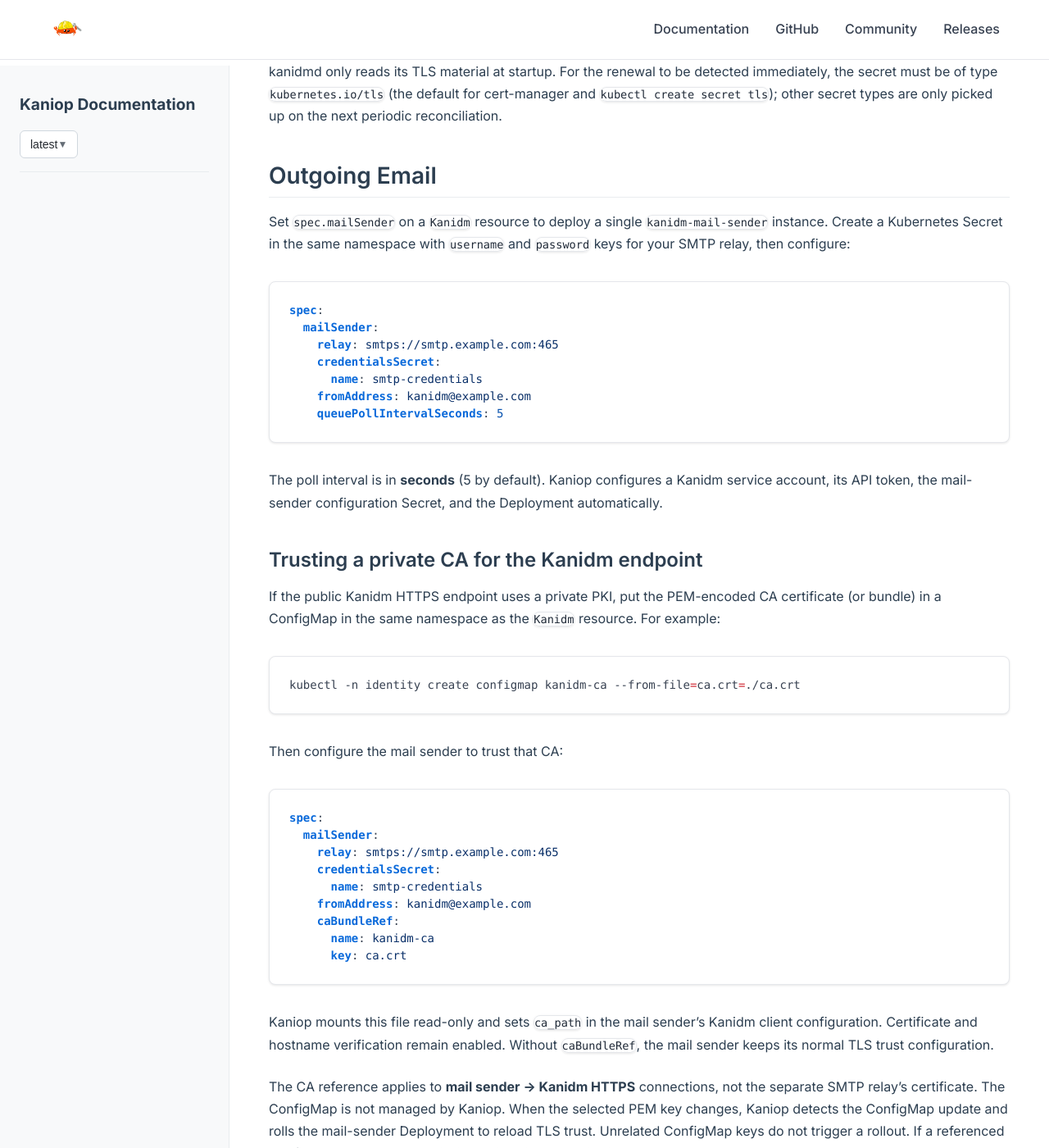
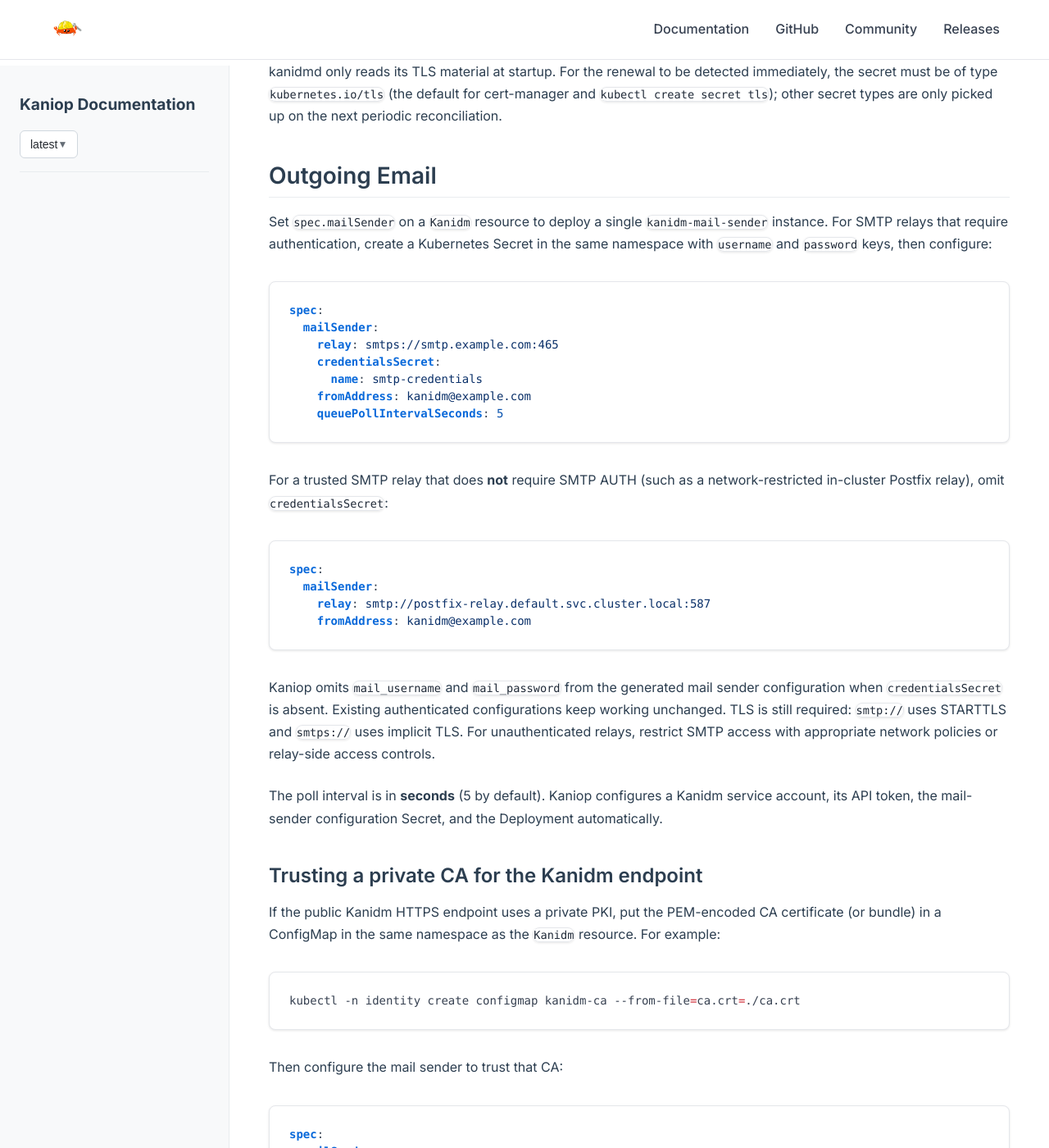
Before and after one commit to pando85/pando85.github.io, a Jekyll site: the page built from docs/kaniop/latest/usage/kanidm.md, in a window 1280 px wide and 1400 px high, scrolled down 1629 px. Shown: the whole window at 82% size. Built offline with Jekyll 4.4.1, drawn with Linux system fonts in a browser that asks for light colours.

Commit message:
deploy: pando85/kaniop@58a9e12005e33cc7408eabb50c8386d75a572fb2

````diff
--- a/docs/kaniop/latest/usage/kanidm.md
+++ b/docs/kaniop/latest/usage/kanidm.md
@@ -52,8 +52,8 @@
 ## Outgoing Email
 
 Set `spec.mailSender` on a `Kanidm` resource to deploy a single
-`kanidm-mail-sender` instance. Create a Kubernetes Secret in the same namespace with
-`username` and `password` keys for your SMTP relay, then configure:
+`kanidm-mail-sender` instance. For SMTP relays that require authentication, create a
+Kubernetes Secret in the same namespace with `username` and `password` keys, then configure:
 
 ```yaml
 spec:
@@ -64,6 +64,23 @@
     fromAddress: kanidm@example.com
     queuePollIntervalSeconds: 5
 ```
+
+For a trusted SMTP relay that does **not** require SMTP AUTH (such as a
+network-restricted in-cluster Postfix relay), omit `credentialsSecret`:
+
+```yaml
+spec:
+  mailSender:
+    relay: smtp://postfix-relay.default.svc.cluster.local:587
+    fromAddress: kanidm@example.com
+```
+
+Kaniop omits `mail_username` and `mail_password` from the generated mail sender
+configuration when `credentialsSecret` is absent. Existing authenticated
+configurations keep working unchanged. TLS is still required: `smtp://`
+uses STARTTLS and `smtps://` uses implicit TLS. For unauthenticated relays,
+restrict SMTP access with appropriate network policies or relay-side access
+controls.
 
 The poll interval is in **seconds** (5 by default). Kaniop configures a Kanidm service
 account, its API token, the mail-sender configuration Secret, and the Deployment automatically.
````
